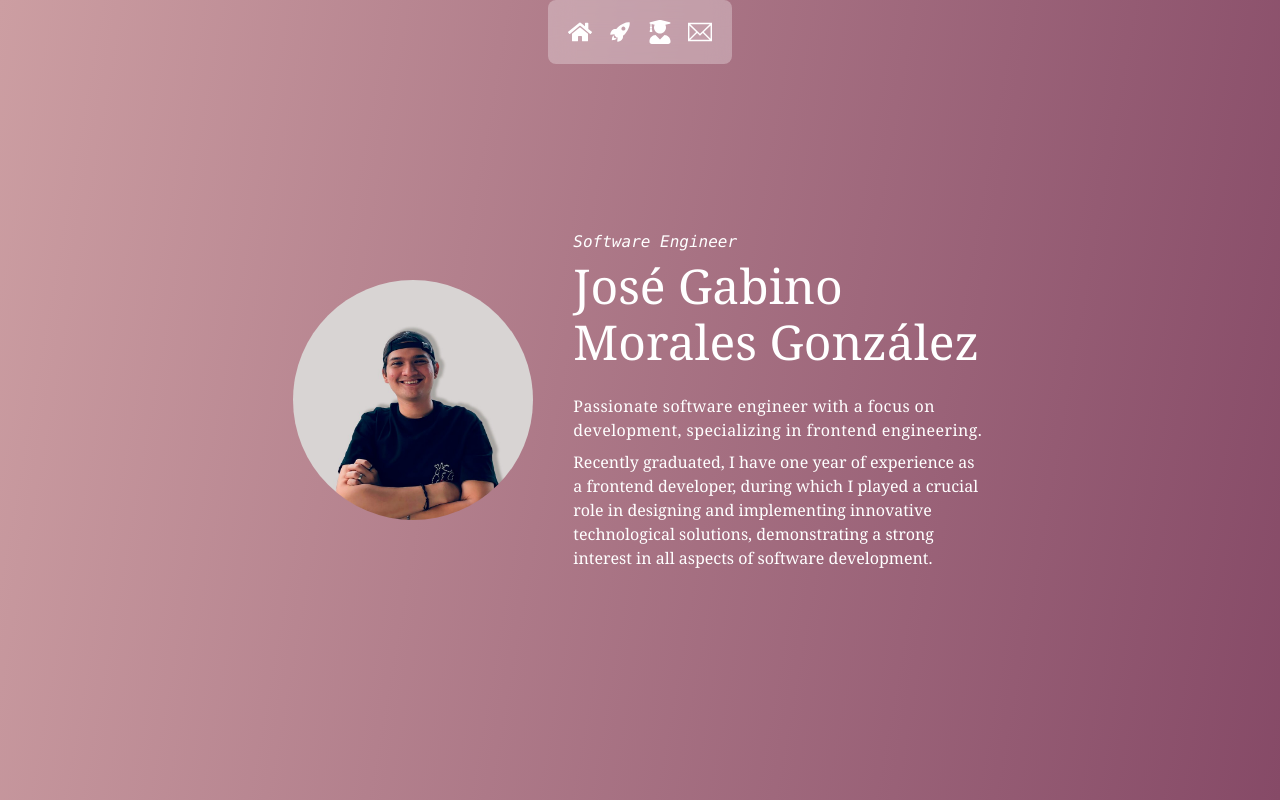
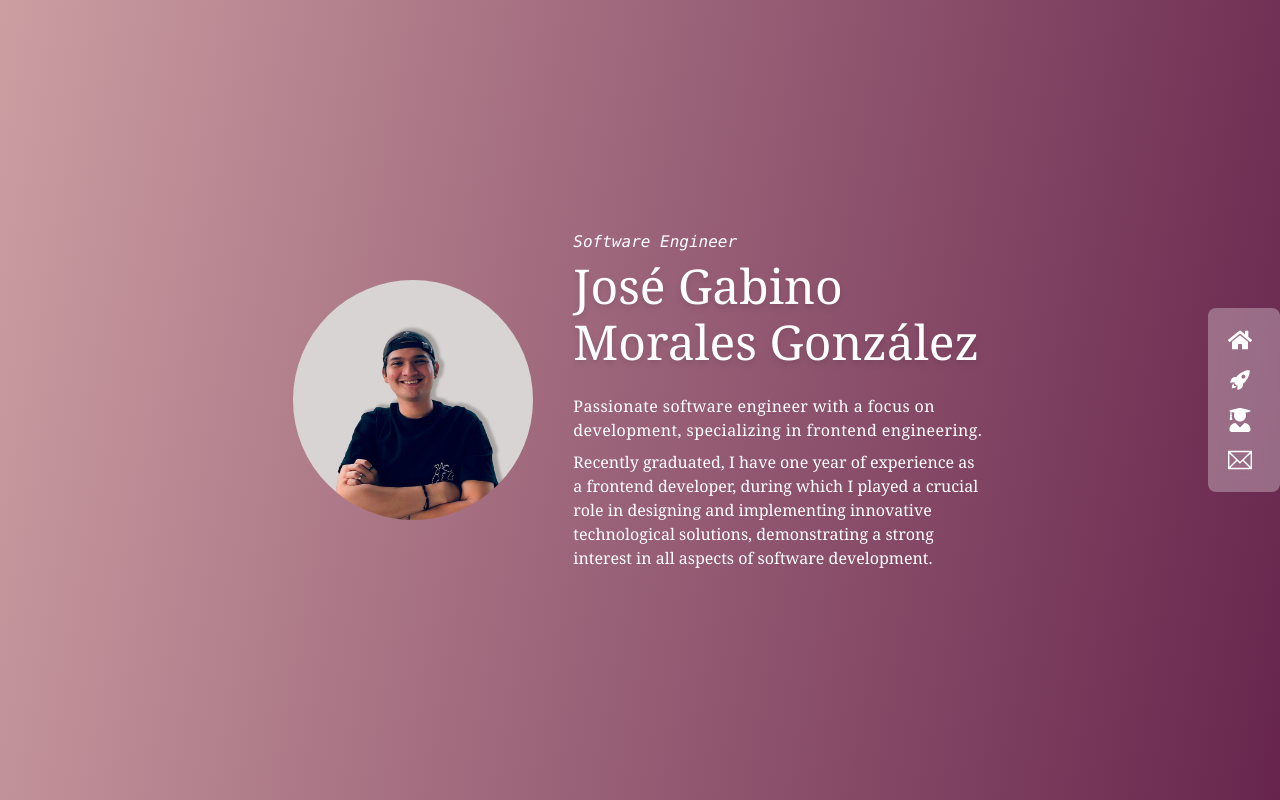
Before and after one commit to JoseGabino12/MyPortfolio, an Astro site: page / in a window 1280 px wide. Shown: the top 800 px of the page. Built offline with nearby package versions, Linux system fonts and the light colour scheme; Astro itself is replaced by a stand-in of ours.

Commit message:
Added new animations and scrolling blocks (#5)

```diff
--- a/src/components/Contact.tsx
+++ b/src/components/Contact.tsx
@@ -2,8 +2,8 @@ import { infoContactData } from '../data/Scholarship'
 
 const Contact = () => {
   return (
-    <section id='contact' className='text-center p-5 pb-40 h-screen gap-5 flex flex-col items-center justify-center snap-center section-title'>
-      <h1 className='font-bold text-4xl sm:text-5xl'>Contact me</h1>
+    <section id='contact' className='text-center p-5 pb-40 gap-5 flex flex-col items-center justify-center section-title snap-start'>
+      <h1 className='font-bold text-4xl sm:text-5xl drop-shadow-md'>Contact me</h1>
       <h2>Do you want to contact me? Here are my contact details.</h2>
 
       <div className='flex flex-col sm:flex-row gap-10'>
--- a/src/components/Experience.tsx
+++ b/src/components/Experience.tsx
@@ -3,8 +3,8 @@ import Card from './Card'
 
 const Experience = () => {
   return (
-    <section id='experience' className='p-5 sm:p-20 gap-5 flex flex-col items-center section-title'>
-      <h1 className='font-bold text-center text-4xl sm:text-5xl'>Experience</h1>
+    <section id='experience' className='p-5 sm:p-20 gap-5 flex flex-col items-center section-title snap-start'>
+      <h1 className='font-bold text-center text-4xl sm:text-5xl drop-shadow-md'>Experience</h1>
       <ol className='relative border-s border-gray-200 ml-3'>
         {
           experienceData.map((experience, index) => (
--- a/src/components/Nav.tsx
+++ b/src/components/Nav.tsx
@@ -1,32 +1,26 @@
-import React, { useState } from 'react';
+import React from 'react';
 import { sections } from '../data/Scholarship';
-
-interface Section {
-  name: string;
-  icon: React.ComponentType<React.SVGProps<SVGSVGElement>>;
-}
+import type { Section } from '../interfaces/interfaces';
 
 const Nav: React.FC = () => {
-  const [hoveredSection, setHoveredSection] = useState<number | null>(null);
-
   return (
     <nav className='w-full flex justify-center'>
-      <div className='flex-row flex bottom-0 gap-4 justify-around z-10 p-5 fixed rounded-t-lg backdrop-blur-md bg-white/30 sm:mb-10 sm:rounded-b-lg sm:bottom-auto'>
+      <div className='bottom-0 gap-4 justify-around z-10 p-5 fixed rounded-t-lg backdrop-blur-md bg-white/30 sm:rounded-b-lg sm:right-0 sm:translate-y-1/2 sm:bottom-1/2 sm:flex-col'>
+        <ul className='flex sm:flex-col gap-4 pr-4 -mr-2 relative'>
+
           {sections.map((section: Section, index: number) => (
+            <li>
               <a
                 key={index}
                 href={`#${section.name}`}
-            onMouseEnter={() => setHoveredSection(index)}
-            onMouseLeave={() => setHoveredSection(null)}
               >
-            <h3 className='font-mono flex font-semibold italic capitalize hover:scale-110'>
-              <section.icon className='text-2xl' />
-              <label className={`${hoveredSection === index ? 'block' : 'hidden'}`}>
-                {section.name}
-              </label>
+                <h3 className='font-mono flex flex-col items-center font-semibold italic capitalize hover:scale-110'>
+                  <section.icon className={`text-2xl`} />
                 </h3>
               </a>
+            </li>
           ))}
+        </ul>
       </div>
     </nav>
   );
--- a/src/components/Presentation.tsx
+++ b/src/components/Presentation.tsx
@@ -2,21 +2,20 @@ import perfil from '../assets/img/perfil.jpg'
 
 const Presentation = () => {
   return (
-    <section id='home' className='text-center sm:text-start gap-10 items-center p-5 flex-col sm:flex-row justify-center sm:h-screen flex section-title'>
+    <section id='home' className='text-center sm:text-start gap-10 items-center p-5 flex-col sm:flex-row justify-center flex section-title snap-start'>
       <div>
-        <img className='rounded-full w-60 h-60' src={perfil.src} alt='José Gabino Morales González' />
+        <img className='rounded-full w-60 h-60 [animation-fill-mode:both] [animation-delay:200ms] animate-fade-in-up' src={perfil.src} alt='José Gabino Morales González' />
       </div>
 
-      <div className='gap-2 font-serif flex flex-col sm:w-1/3'>
+      <div className='gap-2 font-serif flex flex-col sm:w-1/3 [animation-fill-mode:both] [animation-delay:200ms] animate-fade-in-up'>
         <h3 className='font-mono font-light italic'>Software Engineer</h3>
-        <h1 className='text-4xl sm:text-5xl'>José Gabino</h1>
-        <h1 className='text-4xl sm:text-5xl'>Morales González</h1>
+        <h1 className='text-4xl sm:text-5xl drop-shadow-md'>José Gabino</h1>
+        <h1 className='text-4xl sm:text-5xl drop-shadow-md'>Morales González</h1>
         <p className='mt-5 tracking-wide'>
           Passionate software engineer with a focus on development, specializing in frontend engineering.
         </p>
         <p>
           Recently graduated, I have one year of experience as a frontend developer, during which I played a crucial role in designing and implementing innovative technological solutions, demonstrating a strong interest in all aspects of software development.
-
         </p>
       </div>
 
--- a/src/components/Scholarship.tsx
+++ b/src/components/Scholarship.tsx
@@ -3,8 +3,8 @@ import Card from './Card'
 
 const Scholarship = () => {
   return (
-    <section id='education' className='p-5 sm:p-20 gap-5 flex flex-col items-center section-title'>
-      <h1 className='font-bold text-4xl sm:text-5xl'>Education</h1>
+    <section id='education' className='p-5 sm:p-20 gap-5 flex flex-col items-center section-title snap-start'>
+      <h1 className='font-bold text-4xl sm:text-5xl drop-shadow-md'>Education</h1>
 
       <ol className='relative border-s border-gray-200 ml-3'>
         {
--- a/src/interfaces/interfaces.ts
+++ b/src/interfaces/interfaces.ts
@@ -22,3 +22,8 @@ export interface experiencePage {
 export interface scholarshipPage {
   scholarship: infoData | undefined
 }
+
+export interface Section {
+  name: string;
+  icon: React.ComponentType<React.SVGProps<SVGSVGElement>>;
+}
--- a/src/layouts/Layout.astro
+++ b/src/layouts/Layout.astro
@@ -27,14 +27,12 @@ const { title } = Astro.props;
 <style is:global>
 	.background-main {
 		color: white;
+		background-size: cover;
 		background: linear-gradient(100deg, #cc9ea2 0%, #67254D);
-
-		/* background-color: #282936; */
 	}
 
 	html {
     font-family: "Onest Variable", system-ui, sans-serif;
-    scroll-behavior: smooth;
   }
 
 	.color-span {
@@ -131,9 +129,15 @@ const { title } = Astro.props;
 	}
 
 	.section-title {
+		min-height: 100vh;
+
 		animation: reveal linear both;
 		animation-timeline: view();
 		animation-range: entry 10% cover 20%;
+	}
+
+	.section-view {
+		min-height: 100vh;
 	}
 
 	@keyframes reveal {
@@ -145,18 +149,9 @@ const { title } = Astro.props;
 		}
 	}
 
-	@media screen and (min-width: 1024px){
-		.background-main {
-			height: 100%;
-			color: white;
-			background: linear-gradient(100deg, #cc9ea2 0%, #67254D);
-		}
-	}
-
-	@media screen and (min-width: 2560px){
-		.section-view {
-			height: 100vh;
-		}
+	.transform-glass:hover {
+		transform: scale(1.1); /* Adjust the scale factor as needed */
+		opacity: 0.8; /* Adjust the opacity as needed */
 	}
 
 </style>
--- a/src/pages/experience/components/Experience.tsx
+++ b/src/pages/experience/components/Experience.tsx
@@ -11,12 +11,12 @@ const Experience = ({ experience } : experiencePage) => {
   return (
     <section className="flex flex-col p-10 gap-10 section-view">
 
-      <a href="/" className="flex gap-5 items-center">
+      <a href="/" className="flex gap-5 items-center [animation-fill-mode:both] [animation-delay:200ms] animate-fade-in">
         <IoArrowBackSharp className="text-4xl cursor-pointer" />
         <h1 className="font-bold text-lg sm:text-xl">{experience?.title}</h1>
       </a>
 
-      <div className="flex flex-col sm:flex-row gap-10">
+      <div className="flex flex-col sm:flex-row gap-10 [animation-fill-mode:both] [animation-delay:200ms] animate-fade-in">
         <div className="flex flex-col gap-5">
           <img src={experience?.img} alt={experience?.title} className="w-96 rounded-2xl self-center"/>
           <h2 className="font-bold text-xl">Description</h2>
--- a/src/pages/index.astro
+++ b/src/pages/index.astro
@@ -8,7 +8,7 @@ import Contact from '../components/Contact'
 ---
 
 <Layout title="My portfolio.">
-	<main>
+	<main class="snap-y snap-mandatory overflow-y-scroll h-screen scroll-smooth overflow-hidden">
 		<Nav />
 		<Presentation />
 		<Experience />
--- a/src/pages/scholarship/components/Scholarship.tsx
+++ b/src/pages/scholarship/components/Scholarship.tsx
@@ -11,12 +11,12 @@ const Scholarship = ({ scholarship } : scholarshipPage) => {
   return (
     <section className="flex flex-col p-10 gap-10 section-view">
 
-      <a href="/" className="flex gap-5 items-center">
+      <a href="/" className="flex gap-5 items-center [animation-fill-mode:both] [animation-delay:200ms] animate-fade-in">
         <IoArrowBackSharp className="text-4xl cursor-pointer" />
         <h1 className="font-bold text-lg sm:text-xl">{scholarship?.title}</h1>
       </a>
 
-      <div className="flex flex-col sm:flex-row gap-10">
+      <div className="flex flex-col sm:flex-row gap-10 [animation-fill-mode:both] [animation-delay:200ms] animate-fade-in">
         <div className="flex flex-col gap-5">
           <img src={scholarship?.img} alt={scholarship?.title} className="w-96 rounded-2xl self-center"/>
           <h2 className="font-bold text-xl">Description</h2>
--- a/tailwind.config.mjs
+++ b/tailwind.config.mjs
@@ -2,7 +2,41 @@
 export default {
 	content: ['./src/**/*.{astro,html,js,jsx,md,mdx,svelte,ts,tsx,vue}'],
 	theme: {
-		extend: {},
+		extend: {
+			keyframes: {
+				"fade-in-up": {
+					"0%": {
+						"opacity": "0",
+						"transform": "translateY(20px)"
+					},
+					"100%": {
+						"opacity": "1",
+						"transform": "translateY(0)"
+					}
+				},
+				"slide-in-left": {
+					"0%": {
+						"transform": "translateX(-20px)"
+					},
+					"100%": {
+						"transform": "translateX(0)"
+					}
+				},
+				"fade-in": {
+					"0%": {
+						"opacity": "0"
+					},
+					"100%": {
+						"opacity": "1"
+					}
+				}
+			},
+			animation: {
+				"fade-in-up": "fade-in-up 0.6s ease-out",
+				"slide-in-left": "slide-in-left 0.6s ease-out",
+				"fade-in": "fade-in 0.6s ease-in"
+			}
+		}
 	},
 	plugins: [],
 }
```
Also changed, not shown: pnpm-lock.yaml. Lines whose indentation alone changed are shown as unchanged.
